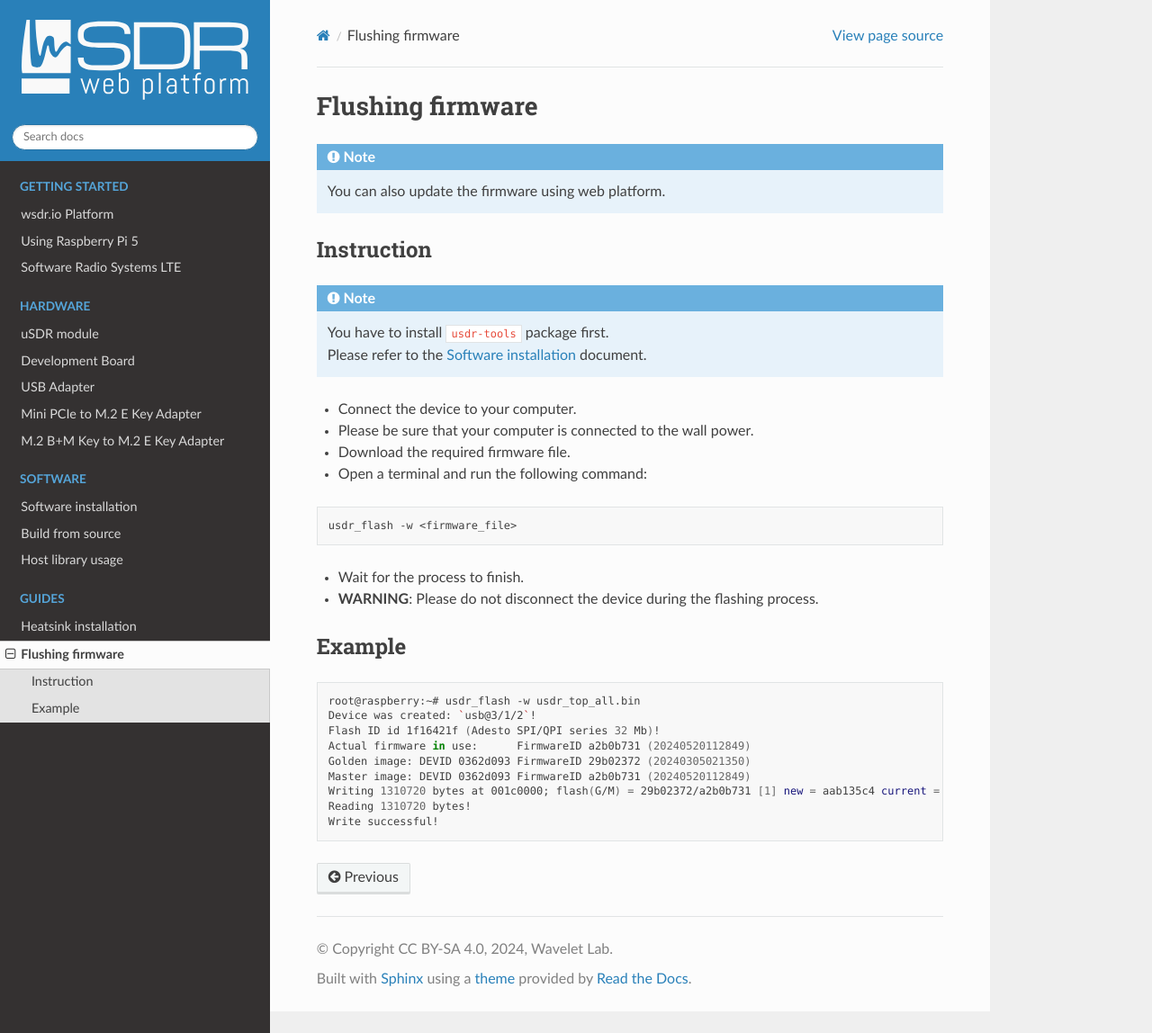
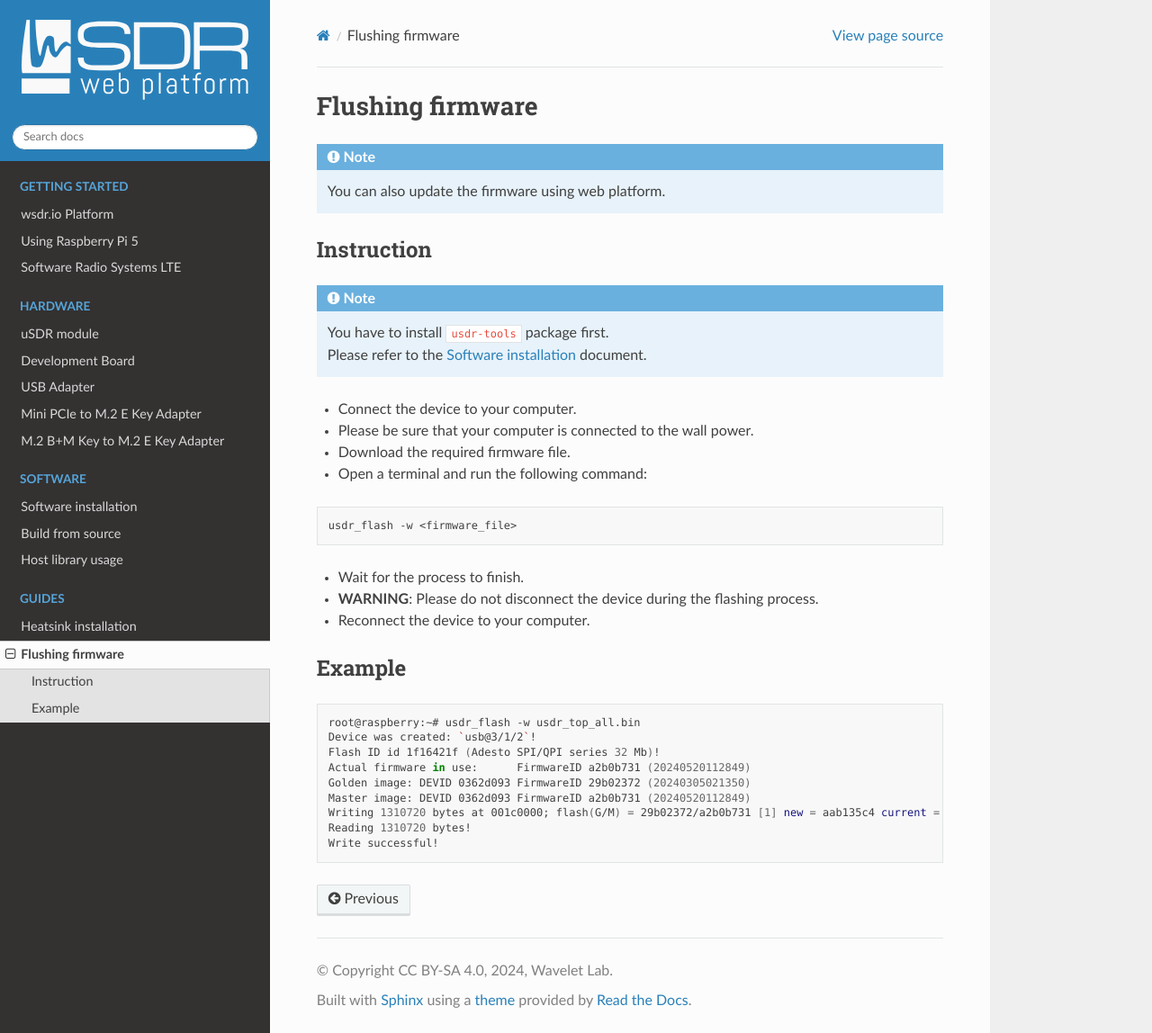
Before and after one commit to wavelet-lab/docs, a Sphinx documentation site: the page built from source/guides/firmware.rst, in a window 1280 px wide and 1148 px high. Shown: the whole window at 90% size. Built offline with Sphinx 7.4.7 and the Read the Docs theme 2.0.0, drawn with Linux system fonts in a browser that asks for light colours.

Commit message:
Updated manual.

```diff
--- a/source/guides/firmware.rst
+++ b/source/guides/firmware.rst
@@ -24,6 +24,7 @@ Instruction
 
 * Wait for the process to finish.
 * **WARNING**: Please do not disconnect the device during the flashing process.
+* Reconnect the device to your computer.
 
 Example
 -------
```
